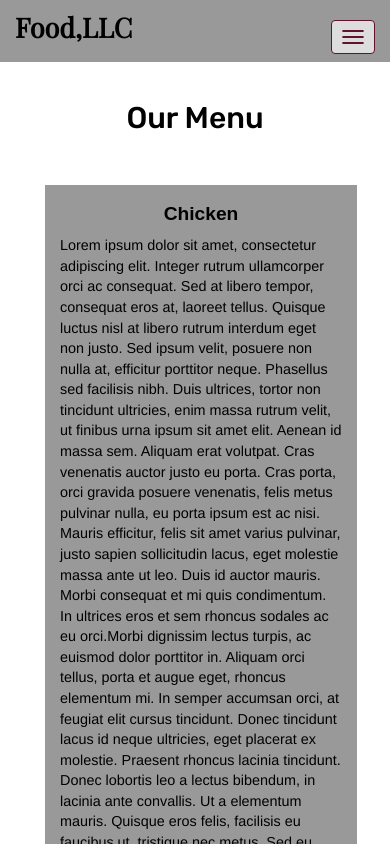
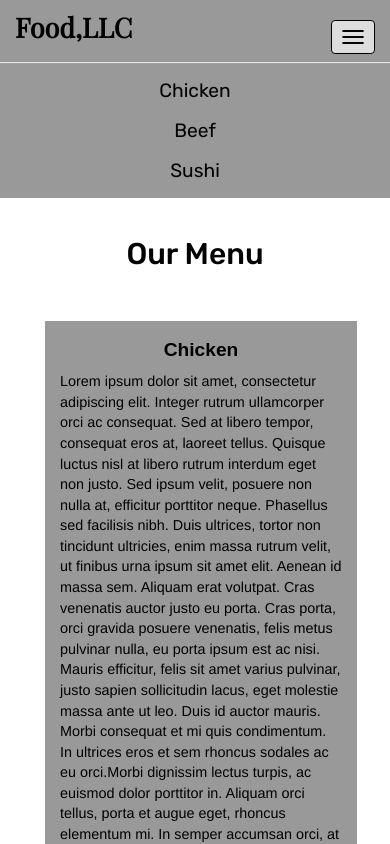
Before and after one commit to chris-pigada/mod3-assignment, a plain HTML site: page index.html in a window 390 px wide. Both pictures are taken after a click on the button "Toggle navigation". Shown: the top 844 px of the page. Drawn offline with nearby package versions, Linux system fonts and the light colour scheme.

Commit message:
Change the bootstrap

```diff
--- a/css/styles.css
+++ b/css/styles.css
@@ -27,11 +27,18 @@ body {
 	text-decoration: none;
 }
 .navbar-header button.navbar-toggle, .navbar-header .icon-bar{
-	border: 1px solid #61122f;
+	border: 1px solid #000;
 }
 .navbar-header button.navbar-toggle{
 	clear: both;
 	margin-top: -30px;
+}
+#nav-list a{
+	color: #000;
+	text-align: center;
+}
+#nav-list a span{
+	font-size: 1em;
 }
 #menu-tile {
 	color: #000;
--- a/index.html
+++ b/index.html
@@ -21,7 +21,7 @@
 					<div class="navbar-brand">
 						<a href="index.html"><h1>Food,LLC</h1></a>
 					</div>
-					<button type="button" class="navbar-toggle collapsed" data-toggle="collapse" data-target="#bs-example-navbar-collapse-1" aria-expanded="false">
+					<button type="button" class="navbar-toggle collapsed" data-toggle="collapse" data-target="#collapsable-nav" aria-expanded="false">
        					<span class="sr-only">Toggle navigation</span>
        					<span class="icon-bar"></span>
        					<span class="icon-bar"></span>
@@ -31,13 +31,13 @@
 				<div id="collapsable-nav" class="collapse navbar-collapse">
 					<ul id="nav-list" class="nav navbar-nav navbar-right">
 						<li class="visible-xs">
-							<a href="#">Chicken</a>
+							<a href="#"><span>Chicken</span></a>
 						</li>
 						<li class="visible-xs">
-							<a href="#">Beef</a>
+							<a href="#"><span>Beef</span></a>
 						</li>
 						<li class="visible-xs">
-							<a href="#">Sushi</a>
+							<a href="#"><span>Sushi</span></a>
 						</li>
 					</ul>
 				</div><!--.collapse .navbar-collapse -->
```
